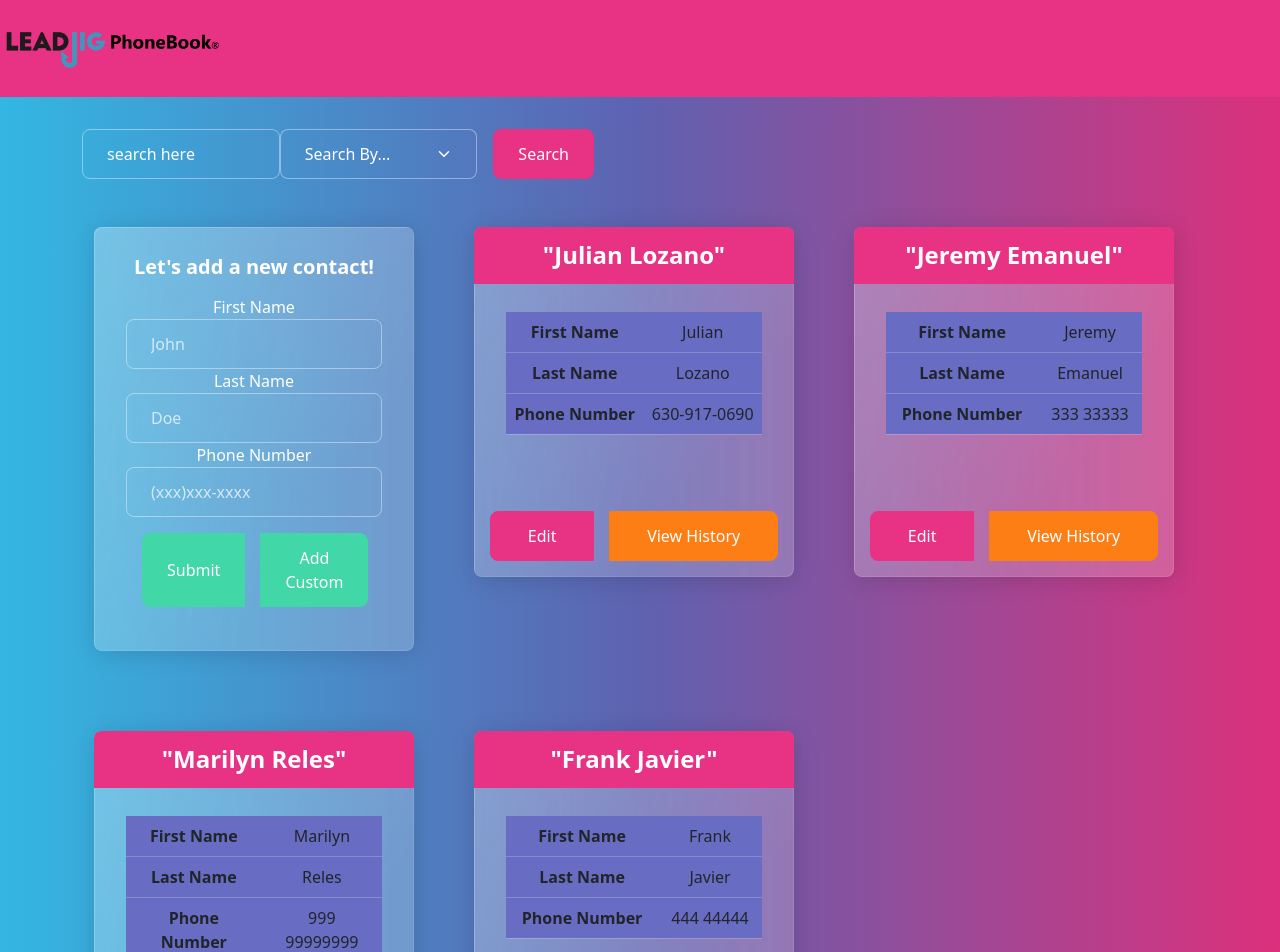
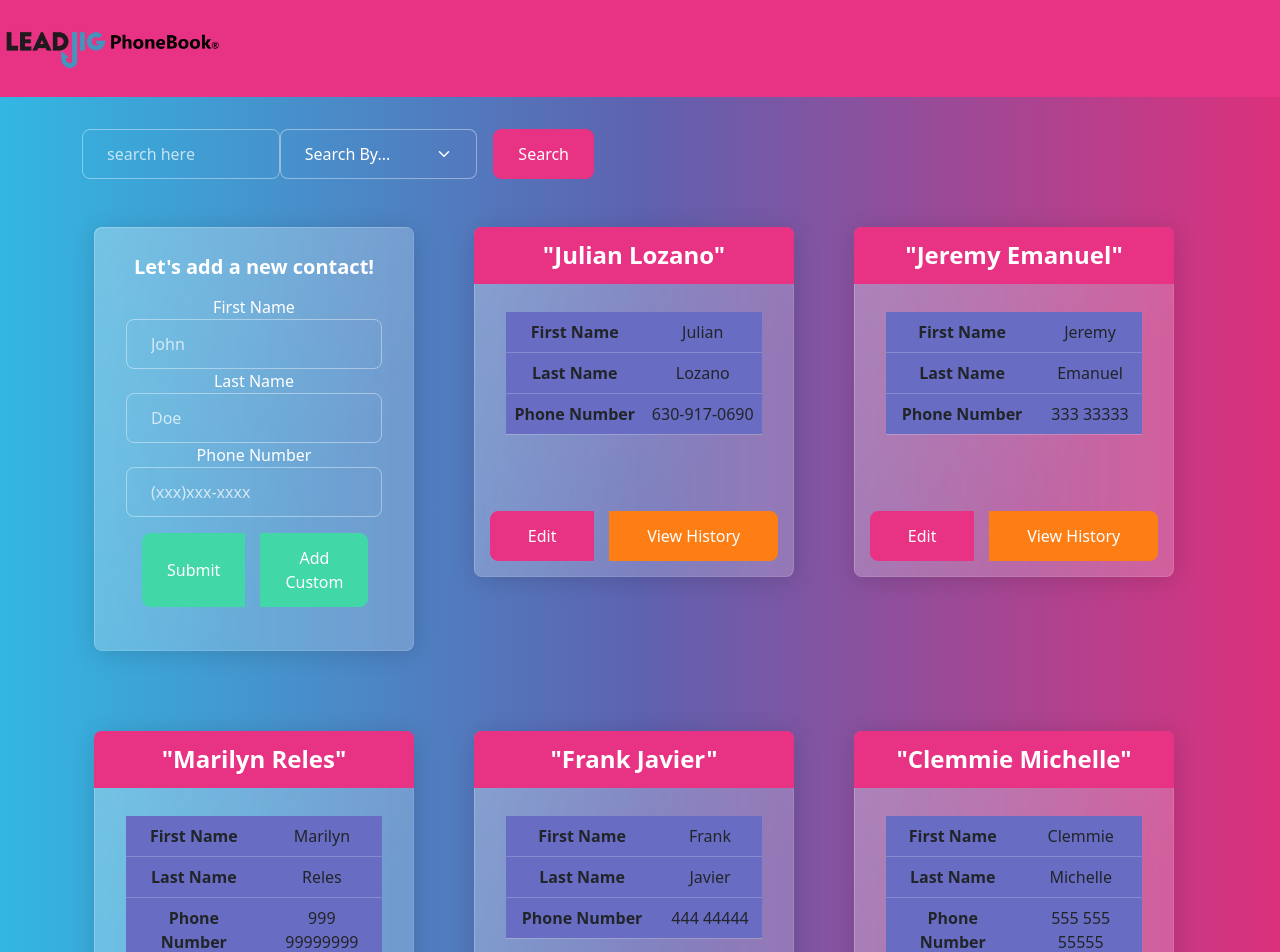
Before and after one commit to julianxlozano/LeadJigPhoneBook, a React (Create React App) app: page / in a window 1280 px wide. Shown: the top 952 px of the page. Built offline with nearby package versions, Linux system fonts and the light colour scheme.

Commit message:
filters contacts that appear on page

```diff
--- a/src/components/ContactsPage.js
+++ b/src/components/ContactsPage.js
@@ -5,6 +5,7 @@ import SearchBar from './SearchBar';
 
 const ContactsPage = () =>{
     const [allContacts,setContacts] = useState([])
+
 
     const uuid = () => {
         return 'xxxxxxxx-xxxx-4xxx-yxxx-xxxxxxxxxxxx'.replace(/[xy]/g, function(c) {
@@ -19,25 +20,39 @@ const ContactsPage = () =>{
             id: uuid(),
             firstName: 'Julian',
             lastName: 'Lozano',
-            phoneNumber: '630-917-0690'
+            phoneNumber: '630-917-0690',
+            editHistory:[{id:uuid(),timeOfEdit:new Date,content:{}}]
         },
         { id: uuid(),
             firstName: 'Jeremy',
             lastName: 'Emanuel',
-            phoneNumber: '333 33333'},
+            phoneNumber: '333 33333',
+            editHistory:[{id:uuid(),timeOfEdit:new Date,content:{}}]},
         { id: uuid(),
             firstName: 'Marilyn',
             lastName: 'Reles',
-            phoneNumber: '999 99999999'},
+            phoneNumber: '999 99999999',
+            editHistory:[{id:uuid(),timeOfEdit:new Date,content:{}}]},
         { id: uuid(),
             firstName: 'Frank',
             lastName: 'Javier',
-            phoneNumber: '444 44444'}
+            phoneNumber: '444 44444',
+            editHistory:[{id:uuid(),timeOfEdit:new Date,content:{}}]},
+            {id: uuid(),
+                firstName: 'Clemmie',
+                lastName: 'Michelle',
+                phoneNumber: '555 555 55555',
+                editHistory:[{id:uuid(),timeOfEdit:new Date,content:{}}]}
         ])
     },[])
 
 
-    const searchBy = (input) => {
+    const searchBy = (e) => {
+        e.preventDefault()
+        const searchParam = document.getElementById('select-box').value
+        const searchTerm = e.target.children[1].children[0].value
+        setContacts(allContacts.filter(contact=>contact[searchParam] === searchTerm))
+      //  debugger
 
     }
 
@@ -45,7 +60,7 @@ const ContactsPage = () =>{
 
         return (
             <div className="container">
-                   <SearchBar/>
+                   <SearchBar searchBy={searchBy}/>
             <div className="all-contact-cards container col d-flex justify-content-center">
 
             <div className="card-rows row row-cols-1 row-cols-md-3 g-4">
--- a/src/components/SearchBar.js
+++ b/src/components/SearchBar.js
@@ -1,21 +1,21 @@
-import React, { Component } from 'react';
+import React, { useState } from 'react';
 
-class SearchBar extends Component {
-    render() {
+const SearchBar = (props) => {
+
+
         return (
-
-                <form className="search-bar col d-flex justify-content-center">
+                <form onSubmit={props.searchBy}className="search-bar col d-flex justify-content-center">
                 <div class="form-group">
                 </div>
                     <div class="form-group search-bar">
-                    <input type="text" className="form-control" id="staticEmail2" value="search here"></input>
+                    <input type="text" className="form-control" id="search-term-input" placeholder="search here"></input>
                     </div>
                     <div class="form-group search-bar">
-                    <select class="form-select" aria-label="Default select example">
+                    <select class="form-select" aria-label="Default select example" id="select-box">
                         <option selected>Search By...</option>
-                        <option value="1">One</option>
-                        <option value="2">Two</option>
-                        <option value="3">Three</option>
+                        <option value="firstName">First Name</option>
+                        <option value="lastName">Last Name</option>
+                        <option value="phoneNumber">Phone Number</option>
                         </select>
                         </div>
                     <div class="btn-group">
@@ -24,7 +24,7 @@ class SearchBar extends Component {
                 </form>
 
         );
-    }
+
 }
 
 export default SearchBar;
```
